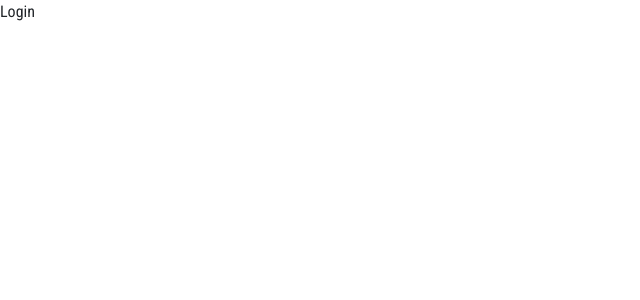
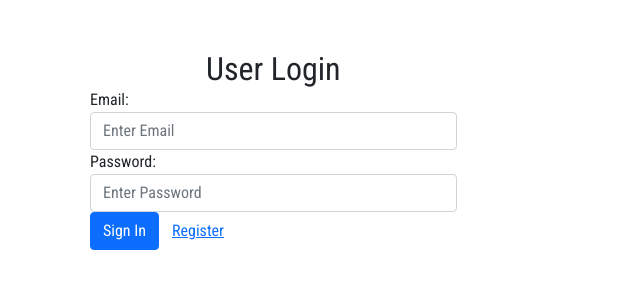
Before and after one commit to galikeev/auth-app, a React (Create React App) app: page /login in a window 1280 px wide. Shown: the top 300 px of the page, without its empty margins (0-640 px from the left). Built offline with nearby package versions, Linux system fonts and the light colour scheme.

Commit message:
added login and registration pages

```diff
--- a/src/components/app/App.js
+++ b/src/components/app/App.js
@@ -1,12 +1,14 @@
 import { BrowserRouter } from "react-router-dom";
+import AppRouter from "../appRouter/AppRouter";
 
-import AppRouter from "../appRouter/AppRouter";
 
 const App = () => {
 	return (
-		<BrowserRouter>
-			<AppRouter/>
-		</BrowserRouter>
+		<div className="app">
+			<BrowserRouter>
+				<AppRouter/>
+			</BrowserRouter>
+		</div>
 	);
 }
 
--- a/src/components/appRouter/AppRouter.js
+++ b/src/components/appRouter/AppRouter.js
@@ -1,19 +1,44 @@
 import {Routes, Route, Navigate} from 'react-router-dom';
+
+import { connect } from 'react-redux';
+
 import { authRoutes, publicRoutes } from '../../routes';
+import { history } from '../../services/history';
 import { LOGIN_ROUTE } from '../../utils/routesConsts';
+import {alertActions} from '../../actions';
 
-const AppRouter = () => {
+const connectedApp = (props) => {
+
+    history.listen((location, action) => {
+        // clear alert on location change
+        props.clearAlerts();
+    });
+
     return (
-        <Routes>
+        <div>
+            {props.alert.message && <div className={props.alert.type}>{props.alert.message}</div>}
+            <Routes history={history}>
                 {localStorage.getItem('user') && authRoutes.map(({path, Component}) =>
                     <Route key={path} path={path} element={<Component/>}/>
                 )}
                 {publicRoutes.map(({path, Component}) =>
                     <Route key={path} path={path} element={<Component/>}/>
                 )}
-            <Route path='*' element={<Navigate to={LOGIN_ROUTE}/>}/>
+                <Route path='*' element={<Navigate to={LOGIN_ROUTE} replace/>}/>
             </Routes>
+        </div>
     );
 };
 
+function mapState(state) {
+    const { alert } = state;
+    return { alert };
+}
+
+const actionCreators = {
+    clearAlerts: alertActions.clear
+};
+
+const AppRouter = connect(mapState, actionCreators)(connectedApp);
+
 export default AppRouter;
--- a/src/pages/LoginPage.js
+++ b/src/pages/LoginPage.js
@@ -1,11 +1,99 @@
+import { useState } from 'react';
+import { Link } from 'react-router-dom';
+import { connect } from 'react-redux';
+import { userActions } from '../actions';
+import {REGISTRATION_ROUTE} from '../utils/routesConsts';
+
+const mapState = (state) => {
+	const { isLogged } = state;
+	return { isLogged };
+}
+
+const actionCreators = {
+	login: userActions.login,
+	logout: userActions.logout
+};
+
+const Login = connect(mapState, actionCreators)((props) => {
+
+    props.logout();
+
+    const [login, setLogin] = useState(() => {
+        return {
+            email: '',
+            password: '',
+            submitted: false
+        }
+    })
+
+	const handleInputChange = (e) => {
+		let name = e.target.name;
+		let value = e.target.value;
+		setLogin(prev => {
+            return {
+                ...prev,
+                [name]: value
+            }
+        });
+	}
+
+	const submitLogin = (e) => {
+		e.preventDefault();
+        setLogin(prev => {
+            return {
+                ...prev,
+                submitted: true
+            }
+        });
+		const { email, password } = login;
+		if (email && password) {
+			props.login(email, password);
+		}
+	}
+
+    return (
+        <div className="col-md-4 col-md-offset-4">
+            <h2 className="text-center">User Login</h2>
+                <form name="form">
+                    <div className={'form-group' + (login.submitted && !login.email ? ' has-error' : '')}>
+                        <label htmlFor="email">Email:</label>
+                        <input
+                            type="text"
+                            id="email"
+                            className="form-control input-shadow"
+                            placeholder="Enter Email"
+                            value={login.email}
+                            onChange={handleInputChange}
+                            name="email"
+                        />
+                        {login.submitted && !login.email && <div className="help-block">Email is required</div> }
+                    </div>
+                    <div className={'form-group' + (login.submitted && !login.password ? ' has-error' : '')}>
+                        <label>Password: </label>
+                        <input
+                            type="password"
+                            id="exampleInputPassword"
+                            className="form-control input-shadow"
+                            placeholder="Enter Password"
+                            value={login.password}
+                            onChange={handleInputChange}
+                            name="password"
+                            autoComplete="off"
+                        />
+                        {login.submitted && !login.email && <div className="help-block">Password is required</div> }
+                    </div>
+                    <button
+                        type="button"
+                        onClick={submitLogin}
+                        className="btn btn-primary btn-block"
+                    >
+                        Sign In
+                    </button>
+                    <Link to={REGISTRATION_ROUTE} className="btn btn-link">Register</Link>
+                </form>
+        </div>
+    )
+});
 
 
-const LoginPage = () => {
-    return (
-        <div>
-            Login
-        </div>
-    );
-};
-
-export default LoginPage;
+export default Login;
--- a/src/pages/RegistrationPage.js
+++ b/src/pages/RegistrationPage.js
@@ -1,10 +1,137 @@
+import { useState } from 'react';
+import {Link} from 'react-router-dom';
+import { connect } from 'react-redux';
 
-const RegistrationPage = () => {
+import { userActions } from '../actions';
+
+const mapState = (state) => {
+    const { isRegistered } = state;
+    return { isRegistered };
+}
+
+const actionCreators = {
+    register: userActions.register
+}
+
+const RegistrationPage = connect(mapState, actionCreators)((props) => {
+
+    const [registration, setRegistration] = useState(() => {
+        return {
+            email: '',
+			password: '',
+			firstName: '',
+			lastName: '',
+			userName:'',
+			submitted : false
+        }
+    });
+
+
+	const handleInputChange = (e) => {
+		let name = e.target.name;
+		let value = e.target.value;
+        setRegistration(prev => {
+            return {
+                ...prev,
+                [name]: value
+            }
+        });
+	};
+
+	const submitRegister = (e) => {
+		e.preventDefault();
+        setRegistration(prev => {
+            return {
+                ...prev,
+                submitted: true
+            }
+        });
+		const { firstName, lastName, userName, email, password } = registration.state;
+		if (email && password) {
+			props.register({firstName, lastName, userName, email, password});
+		}
+	}
+
     return (
-        <div>
-            Registration
+
+        <div className="col-md-4 col-md-offset-4">
+            <h2 className="text-center">User Registration</h2>
+            <form>
+                <div className={'form-group' + (registration.submitted && !registration.firstName ? ' has-error' : '')}>
+                    <label>First Name:</label>
+                    <input
+                        type="text"
+                        id="firstName"
+                        className="form-control input-shadow"
+                        placeholder="Enter First Name"
+                        value={registration.firstName}
+                        onChange={handleInputChange}
+                        name="firstName"
+                    />
+                    {registration.submitted && !registration.firstName && <div className="help-block">First Name is required</div>}
+                </div>
+                <div className={'form-group' + (registration.submitted && !registration.lastName ? ' has-error' : '')}>
+                    <label>Last Name:</label>
+                    <input
+                        type="text"
+                        id="lastName"
+                        className="form-control input-shadow"
+                        placeholder="Enter Last Name"
+                        value={registration.lastName}
+                        onChange={handleInputChange}
+                        name="lastName"
+                    />
+                    {registration.submitted && !registration.lastName && <div className="help-block">Last Name is required</div>}
+                </div>
+                <div className={'form-group' + (registration.submitted && !registration.userName ? ' has-error' : '')}>
+                    <label>Username:</label>
+                    <input
+                        type="text"
+                        id="userName"
+                        className="form-control input-shadow"
+                        placeholder="Enter user name"
+                        value={registration.userName}
+                        onChange={handleInputChange}
+                        name="userName"
+                    />
+                    {registration.submitted && !registration.userName && <div className="help-block">username is required</div>}
+                </div>
+                <div className={'form-group' + (registration.submitted && !registration.email ? ' has-error' : '')}>
+                    <label>Email:</label>
+                    <input
+                        type="text"
+                        id="email"
+                        className="form-control input-shadow"
+                        placeholder="Enter Email"
+                        value={registration.email}
+                        onChange={handleInputChange}
+                        name="email"
+                    />
+                    {registration.submitted && !registration.email && <div className="help-block">Email is required</div>}
+                </div>
+                <div className={'form-group' + (registration.submitted && !registration.password ? ' has-error' : '')}>
+                    <label htmlFor="password">Password: </label>
+                    <input
+                        type="password"
+                        id="password"
+                        className="form-control input-shadow"
+                        placeholder="Enter Password"
+                        value={registration.password}
+                        onChange={handleInputChange} name="password" autoComplete="off"
+                    />
+                    {registration.submitted && !registration.firstName && <div className="help-block">Password is required</div> }
+                </div>
+                <button
+                    type="button"
+                    onClick={submitRegister}
+                    className="btn btn-primary btn-block"
+                >
+                    Register
+                </button>
+                <Link to="/login" className="btn btn-link">Login</Link>
+            </form>
         </div>
-    );
-};
+    )
+})
 
 export default RegistrationPage;
```
Also changed, not shown: src/pages/HomePage.js (added, +11 -0 lines). Lines whose indentation alone changed are shown as unchanged.
